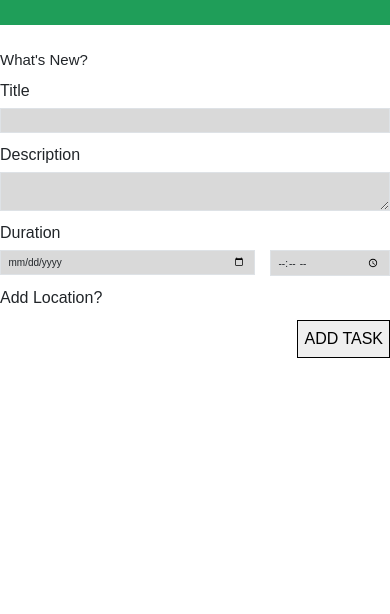
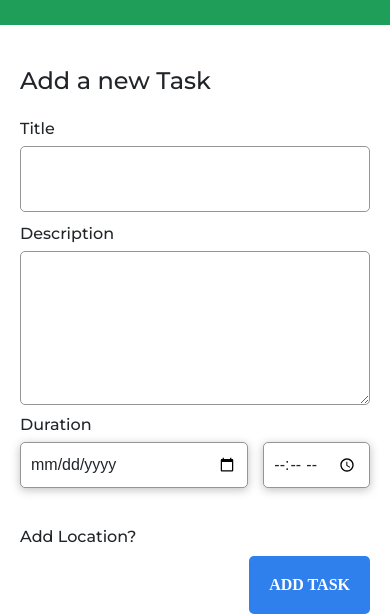
Before and after one commit to phurhard/GeoAlert, a React (Create React App) app: page /newtask in a window 390 px wide. Shown: the part 335-949 px from the top of the page. Before the commit the page ends 844 px from the top, so only its background shows below. Built offline with nearby package versions, Linux system fonts and the light colour scheme.

Commit message:
Design the mobile view of the new task page

```diff
--- a/src/App.css
+++ b/src/App.css
@@ -228,31 +228,71 @@ svg {
 }
 
 .newtask-container h5 {
+  font-size: 2.4rem;
+  font-family: Montserrat;
   font-style: normal;
   font-weight: 500;
-  font-size: 1.5rem;
-  line-height: 29px;
-  text-transform: capitalize;
+  line-height: normal;
+  margin-bottom: 2.2rem;
 }
 .newtask-container {
   margin: 0 auto;
-  margin-top: 2rem;
+  padding-top: 4.1rem;
 }
 .newtask-container input.form-control,
 textarea.form-control {
-  background: #d9d9d9;
-  border-radius: 0;
+  background: #fff;
+  border-radius: 0.5rem;
+  border: 1px solid #959595;
+  font-size: 1.6rem;
 }
+
 .newtask-container .form-control:focus {
-  background-color: #fff;
+  /* background-color: #fff; */
   border-color: #86b7fe;
 }
-button {
-  border-radius: 0;
-  border: 1px solid black;
-  display: inline-block;
-  padding: 0.6rem;
-  border-radius: 0px;
+.newtask-container .form-label {
+  font-size: 1.6rem;
+  font-family: Montserrat;
+  font-style: normal;
+  font-weight: 500;
+  line-height: normal;
+  margin-bottom: 0.8rem;
+}
+.newtask-container input.form-control {
+  padding: 2rem;
+  max-height: 7.9rem;
+}
+.newtask-container textarea.form-control {
+  padding: 2rem;
+  min-height: 15.4rem;
+}
+.newtask-container input[type="date"].form-control,
+input[type="time"].form-control {
+  padding: 1rem;
+  background: #fff;
+  box-shadow: 0px 2px 10px 0px rgba(0, 0, 0, 0.25);
+  /* min-height: 15.4rem; */
+}
+.newtask-container p {
+  font-size: 1.6rem;
+  font-family: Montserrat;
+  font-style: normal;
+  font-weight: 500;
+  line-height: normal;
+  margin-top: 3.9rem;
+}
+.newtask-container button {
+  color: #fff;
+  font-size: 1.6rem;
+  font-family: Philosopher;
+  font-style: normal;
+  font-weight: 700;
+  line-height: normal;
+  padding: 2rem;
+  border-radius: 0.5rem;
+  background: #2f80ed;
+  border: none;
 }
 
 @media only screen and (min-width: 576px) {
--- a/src/components/NewTask.js
+++ b/src/components/NewTask.js
@@ -2,9 +2,8 @@ import React from "react";
 
 function NewTask() {
   return (
-    <div className="newtask-container">
-      {/* <div className='new-head border border-1'>Box</div> */}
-      <h5>What's New?</h5>
+    <div className="main newtask-container">
+      <h5>Add a new Task</h5>
       <form>
         <div class="mb-3">
           <label for="title" className="form-label">
```
